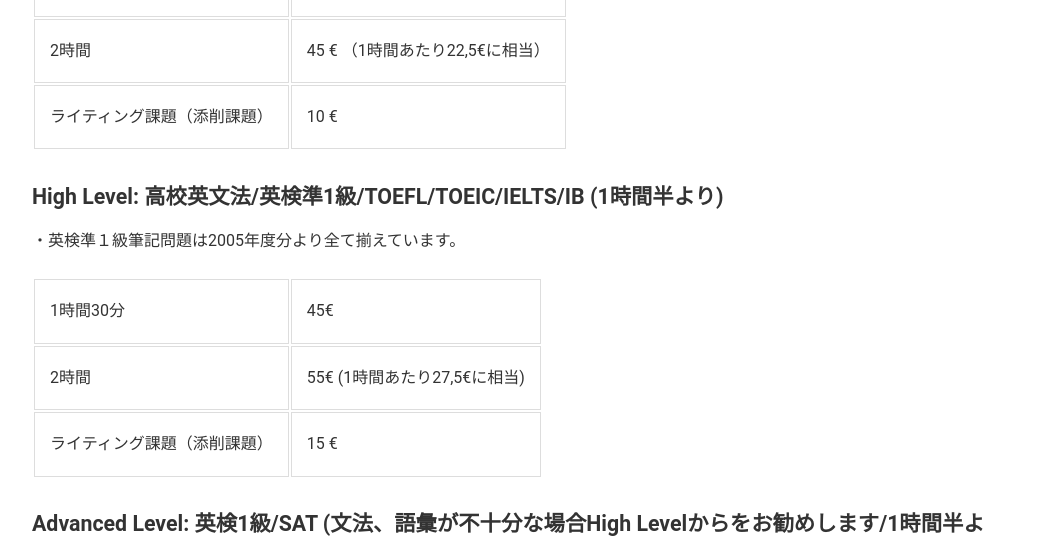
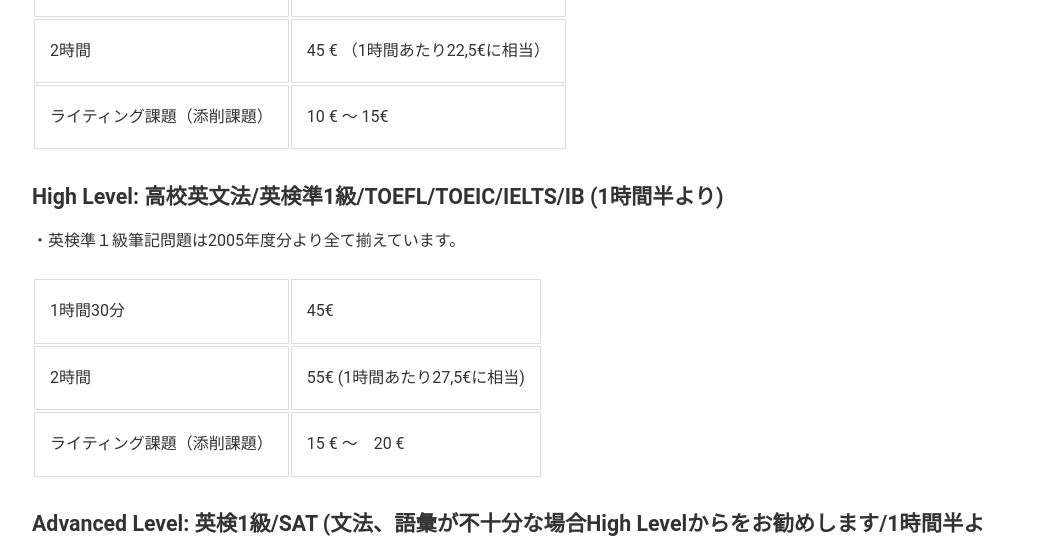
Before and after one commit to phocean/akispace, a Jekyll site: the page built from hour_fees.md, in a window 1280 px wide. Shown: the part 719-1257 px from the top of the page, without its empty margins (118-1161 px from the left). Built offline with Jekyll 4.4.1, drawn with Linux system fonts in a browser that asks for light colours.

Commit message:
two words added

```diff
--- a/hour_fees.md
+++ b/hour_fees.md
@@ -24,7 +24,7 @@
 |   1時間    |    25 €（以降10€/30分)  |
 |   1時間30分  |   35 €    |
 |   2時間     |   45 € （1時間あたり22,5€に相当） |
-|  ライティング課題（添削課題）  |   10 €    |
+|  ライティング課題（添削課題）  |   10 € 〜 15€   |
 
 ### High Level: 高校英文法/英検準1級/TOEFL/TOEIC/IELTS/IB   (1時間半より)
 
@@ -32,7 +32,7 @@
 
 |   1時間30分  |   45€ |
 |   2時間     |   55€ (1時間あたり27,5€に相当)  |
-|   ライティング課題（添削課題）   |    15 €  |
+|   ライティング課題（添削課題）   |    15 € 〜　20 €  |
 
 ### Advanced Level: 英検1級/SAT  (文法、語彙が不十分な場合High Levelからをお勧めします/1時間半より)
 
```
